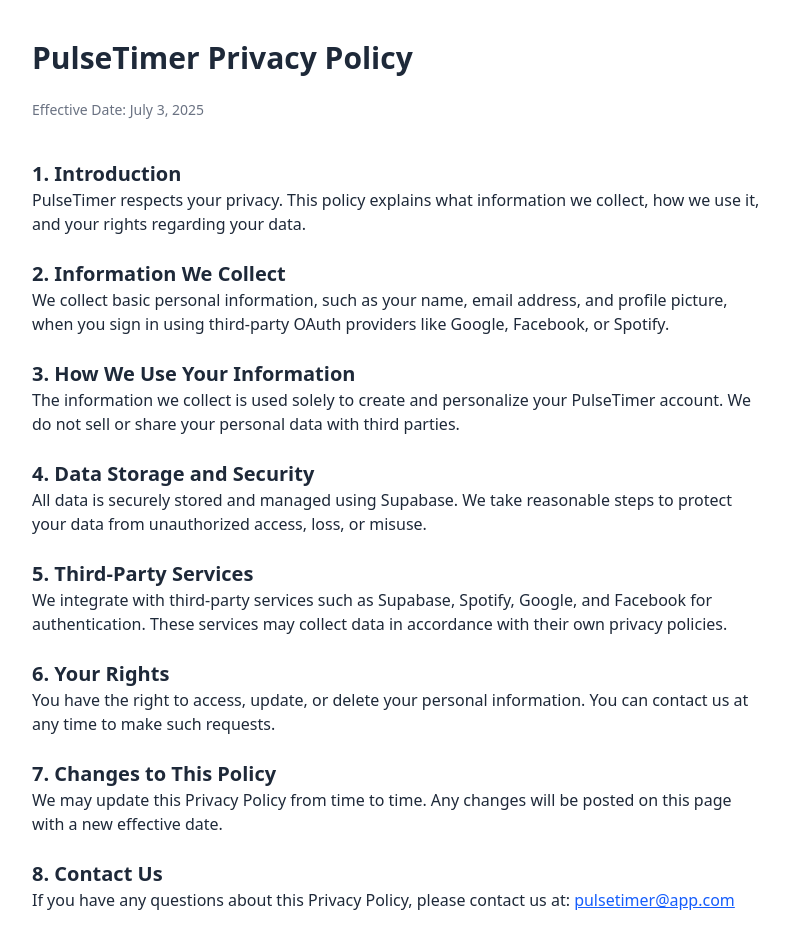
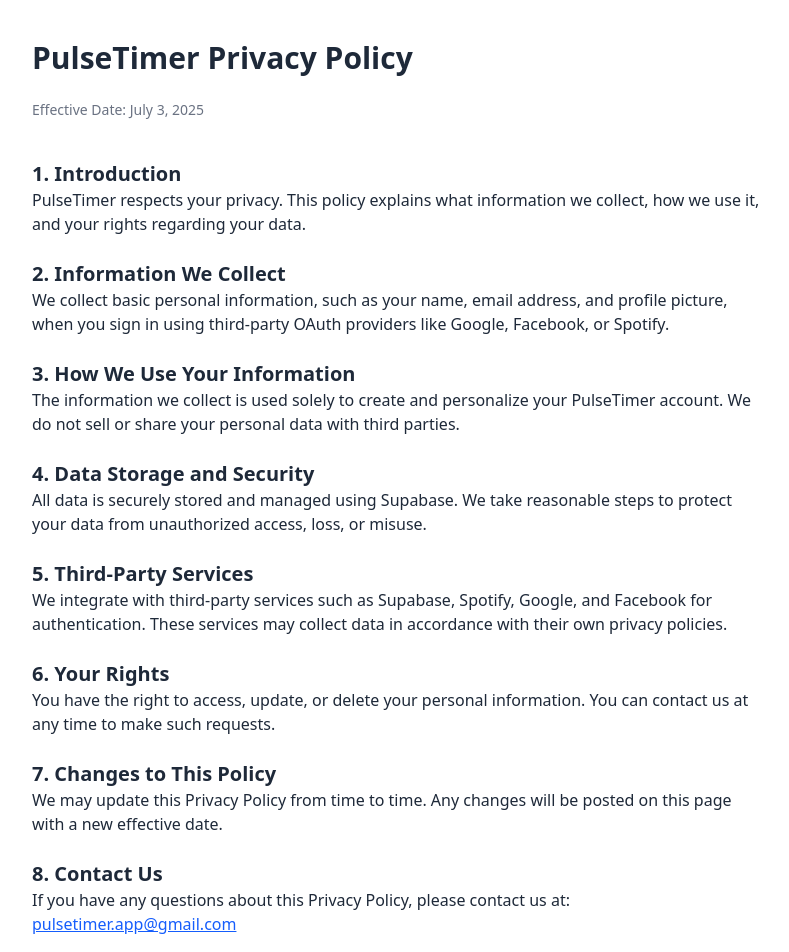
Before and after one commit to komalhari/PulseTimer, a Next.js app: page /privacypolicy in a window 1280 px wide. Shown: the top 952 px of the page, without its empty margins (240-1029 px from the left). Built offline with nearby package versions, Linux system fonts and the light colour scheme.

Commit message:
minor-css

```diff
--- a/src/app/datadeletion/page.js
+++ b/src/app/datadeletion/page.js
@@ -30,7 +30,7 @@ export default function DeleteInfoPage() {
           <h2 className="text-xl font-semibold">Need Help?</h2>
           <p>
             If you encounter issues deleting your account, please contact us at{" "}
-            <a href="mailto:pulsetimer@app.com" className="text-blue-600 underline">pulsetimer@app.com</a>.
+            <a href="mailto:pulsetimer@app.com" className="text-blue-600 underline">pulsetimer.app@gmail.com</a>.
           </p>
         </div>
       </section>
--- a/src/app/privacypolicy/page.js
+++ b/src/app/privacypolicy/page.js
@@ -60,7 +60,7 @@ export default function PrivacyPolicyPage() {
           <h2 className="text-xl font-semibold">8. Contact Us</h2>
           <p>
             If you have any questions about this Privacy Policy, please contact us at:{" "}
-            <a href="mailto:pulsetimer@app.com" className="text-blue-600 underline">pulsetimer@app.com</a>
+            <a href="mailto:pulsetimer@app.com" className="text-blue-600 underline">pulsetimer.app@gmail.com</a>
           </p>
         </div>
       </section>
--- a/src/app/tos/page.js
+++ b/src/app/tos/page.js
@@ -54,7 +54,7 @@ export default function TermsOfServicePage() {
           <h2 className="text-xl font-semibold">7. Contact Us</h2>
           <p>
             If you have any questions about these Terms, you can contact us at:{" "}
-            <a href="mailto:pulsetimer@app.com" className="text-blue-600 underline">pulsetimer@app.com</a>
+            <a href="mailto:pulsetimer@app.com" className="text-blue-600 underline">pulsetimer.app@gmail.com</a>
           </p>
         </div>
       </section>
--- a/src/components/dashboard/settingsDialog/connectedAccounts.js
+++ b/src/components/dashboard/settingsDialog/connectedAccounts.js
@@ -6,22 +6,11 @@ import { FaSpotify, FaFacebook, FaGoogle } from "react-icons/fa6";
 import { IoMdMail } from "react-icons/io";
 import { linkAdditionalIdentity } from "@/lib/actions";
 import { useRouter } from "next/navigation";
-import {
-  AlertDialog,
-  AlertDialogAction,
-  AlertDialogCancel,
-  AlertDialogContent,
-  AlertDialogDescription,
-  AlertDialogFooter,
-  AlertDialogHeader,
-  AlertDialogTitle,
-} from "@/components/ui/alert-dialog";
 import { useState } from "react";
 import { toast } from "sonner";
 
 export default function ConnectedAccounts(providers) {
-  const router = useRouter();
-  const [open, setOpen] = useState(false);
+
   let providededData = providers.providers || [];
 
   const handleConnect = (provider_) => {
@@ -93,7 +82,7 @@ export default function ConnectedAccounts(providers) {
   });
 
   return (
-    <div className="flex flex-col gap-4">
+    <div className="flex flex-col gap-4 overflow-auto">
       {accounts.map((account) => (
         <Card key={account.provider} className="flex flex-col justify-between">
           <CardHeader className="flex items-center gap-1.5">
@@ -121,24 +110,7 @@ export default function ConnectedAccounts(providers) {
         </Card>
       ))}
 
-      <AlertDialog open={open} onOpenChange={setOpen}>
-        <AlertDialogContent>
-          <AlertDialogHeader>
-            <AlertDialogTitle>Alert!</AlertDialogTitle>
-            <AlertDialogDescription>
-              You need to signup with the existing email address of any linked
-              accounts to successfully conncet this account with the email, else
-              a new account would be created.
-            </AlertDialogDescription>
-          </AlertDialogHeader>
-          <AlertDialogFooter>
-            <AlertDialogCancel>Cancel</AlertDialogCancel>
-            <AlertDialogAction onClick={() => router.push("/signup?mode=link")}>
-              I understand
-            </AlertDialogAction>
-          </AlertDialogFooter>
-        </AlertDialogContent>
-      </AlertDialog>
+
     </div>
   );
 }
--- a/src/components/dashboard/settingsDialog/settings-dialog.jsx
+++ b/src/components/dashboard/settingsDialog/settings-dialog.jsx
@@ -47,7 +47,7 @@ export function SettingsDialog({open, onOpenChange, userName, providers, userId}
 
   return (
     <Dialog open={open} onOpenChange={onOpenChange}>
-      <DialogContent className="overflow-hidden p-0 h-[70vh] md:max-h-[500px] md:max-w-[700px] lg:max-w-[800px]">
+      <DialogContent className="overflow-hidden p-0 h-[70vh] sm:h-auto md:max-h-[500px] md:max-w-[700px] lg:max-w-[800px]">
         <DialogTitle className="sr-only">Settings</DialogTitle>
 
         <SidebarProvider className="items-start">
```
